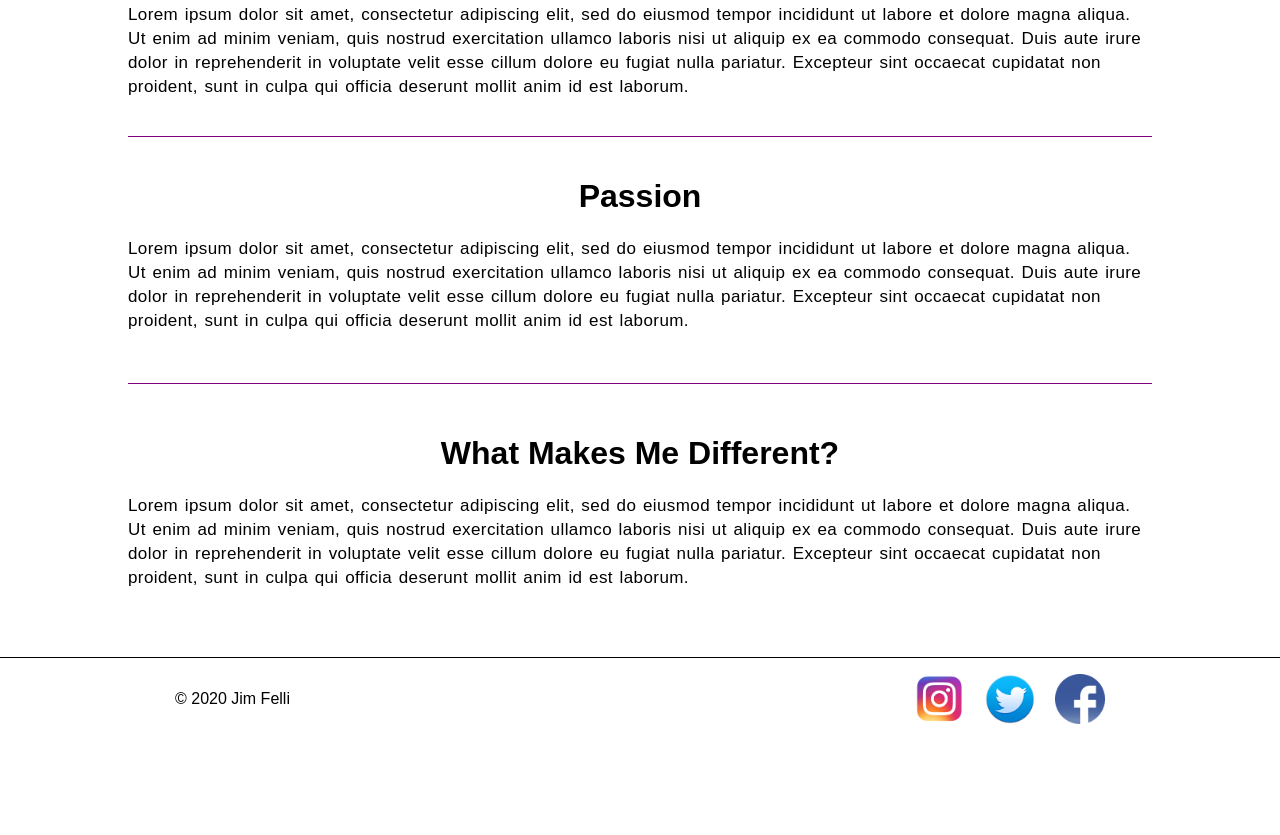
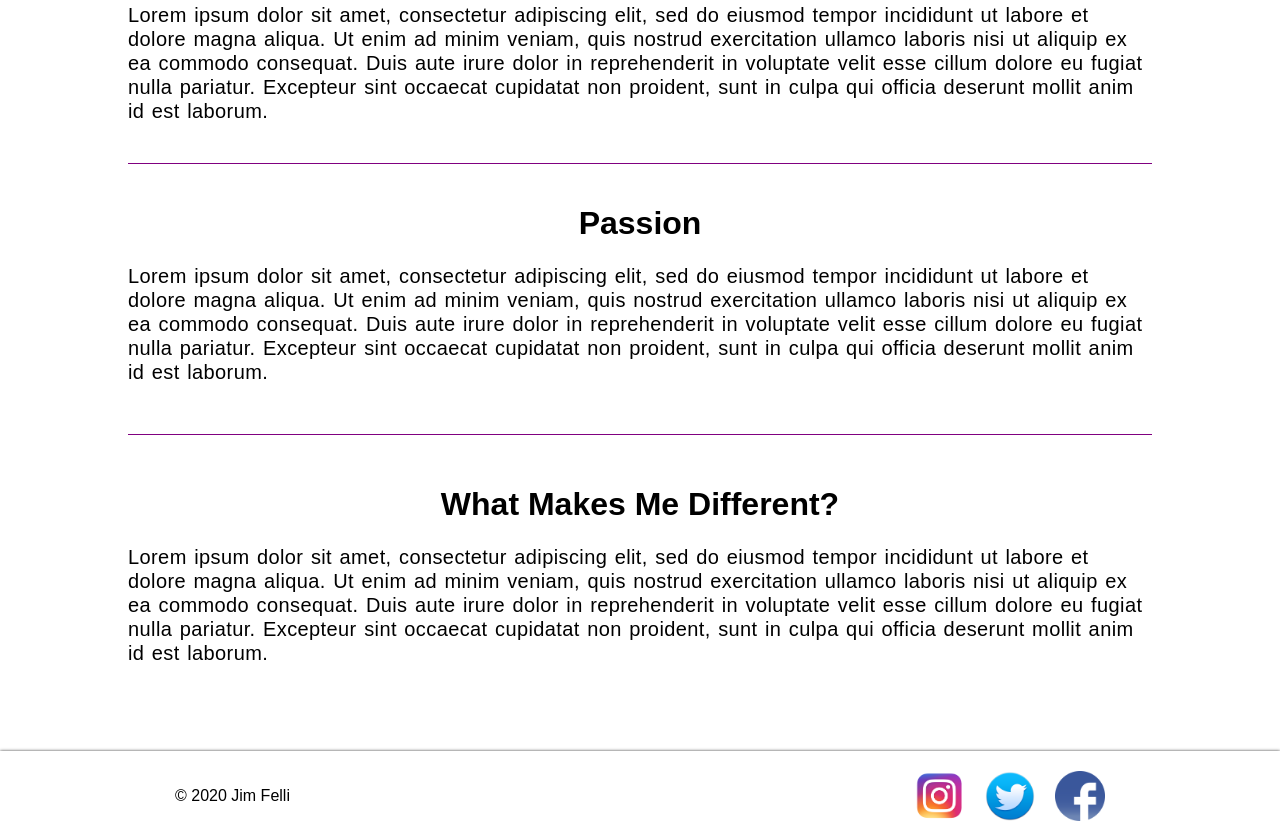
Before and after one commit to jimfellidev/bakery, a plain HTML site: page about.html in a window 1280 px wide. Shown: the part 669-1504 px from the top of the page. Before the commit the page ends 1407 px from the top, so only its background shows below. Drawn offline with nearby package versions, Linux system fonts and the light colour scheme.

Commit message:
footer updates

```diff
--- a/css/about.scss
+++ b/css/about.scss
@@ -3,6 +3,8 @@
     display: block;
     width: 100%;
     border-top: solid 2px black;
+    max-width: 1365px;
+    margin: 0 auto;
     &__me {
         padding-top: 30px;
         width: 90%;
@@ -18,10 +20,11 @@
         &-content {
             text-align: left;
             letter-spacing: .4px;
-            font-size: 17px;
+            font-size: 21px;
             @media only screen and (min-width: 768px) {
                 word-spacing: 1.5px;
                 line-height: 24px;
+                font-size: 20px;
             }
         }
 
@@ -44,10 +47,11 @@
         margin: 0 auto;
         text-align: left;
         letter-spacing: .4px;
-        font-size: 17px;
+        font-size: 21px;
         @media only screen and (min-width: 768px) {
             word-spacing: 1.5px;
             line-height: 24px;
+            font-size: 20px;
         }
     }
 
@@ -68,10 +72,11 @@
     &__dif-content {
         text-align: left;
         letter-spacing: .4px;
-        font-size: 17px;
+        font-size: 21px;
         @media only screen and (min-width: 768px) {
             word-spacing: 1.5px;
             line-height: 24px;
+            font-size: 20px;
 
         }
 
@@ -79,13 +84,18 @@
 }
 
 
+
 .footer {
-    border-top: solid 1px black;
+    // border-top: solid 1px black;
     display: block;
     position: relative;
+    box-shadow: 0px 0px 3px 0px rgba(0, 0, 0, 0.75);
+
+
 
 
     &__container {
+        padding-top: 20px;
         padding-left: 0;
         display: flex;
         width: 100%;
```
Also changed, not shown: css/about.css, 1 other file.
